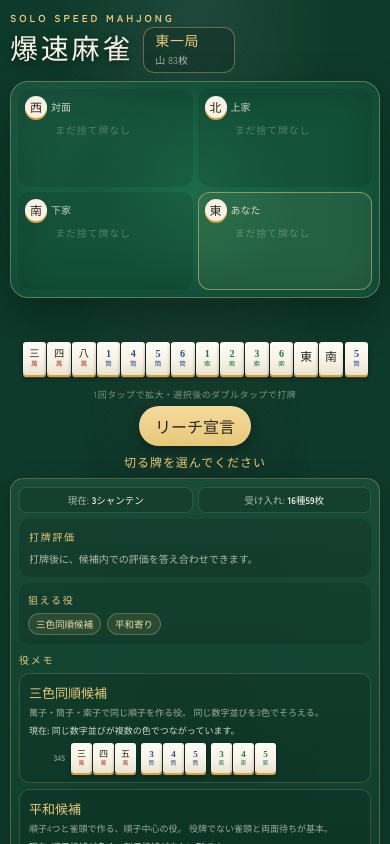
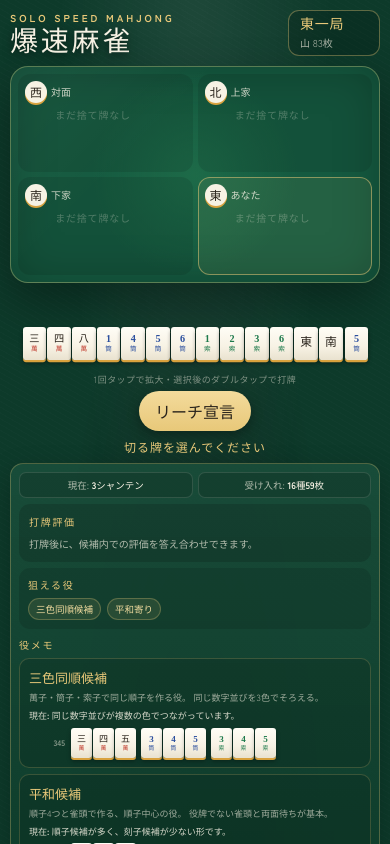
Before and after one commit to HSBL-ko-gyo/HSBL-S800, a React (Vite) app: page / in a window 390 px wide. Shown: the top 844 px of the page. Built offline with nearby package versions, Linux system fonts and the light colour scheme; a web font is replaced by a local one.

Commit message:
Right align mobile round status

```diff
--- a/src/styles.css
+++ b/src/styles.css
@@ -902,11 +902,15 @@ h1 {
 
 @media (max-width: 480px) {
   .app-shell { padding-top: 10px; }
-  .app-header { margin-bottom: 8px; }
+  .app-header { position: relative; margin-bottom: 8px; }
+  .app-header > div { width: 100%; }
   .subtitle { display: none; }
-  .title-row { gap: 10px; }
+  .title-row { display: block; }
   .mobile-round-summary {
     display: flex;
+    position: absolute;
+    top: 0;
+    right: 0;
     flex-direction: column;
     min-width: 92px;
     padding: 6px 11px;
```
